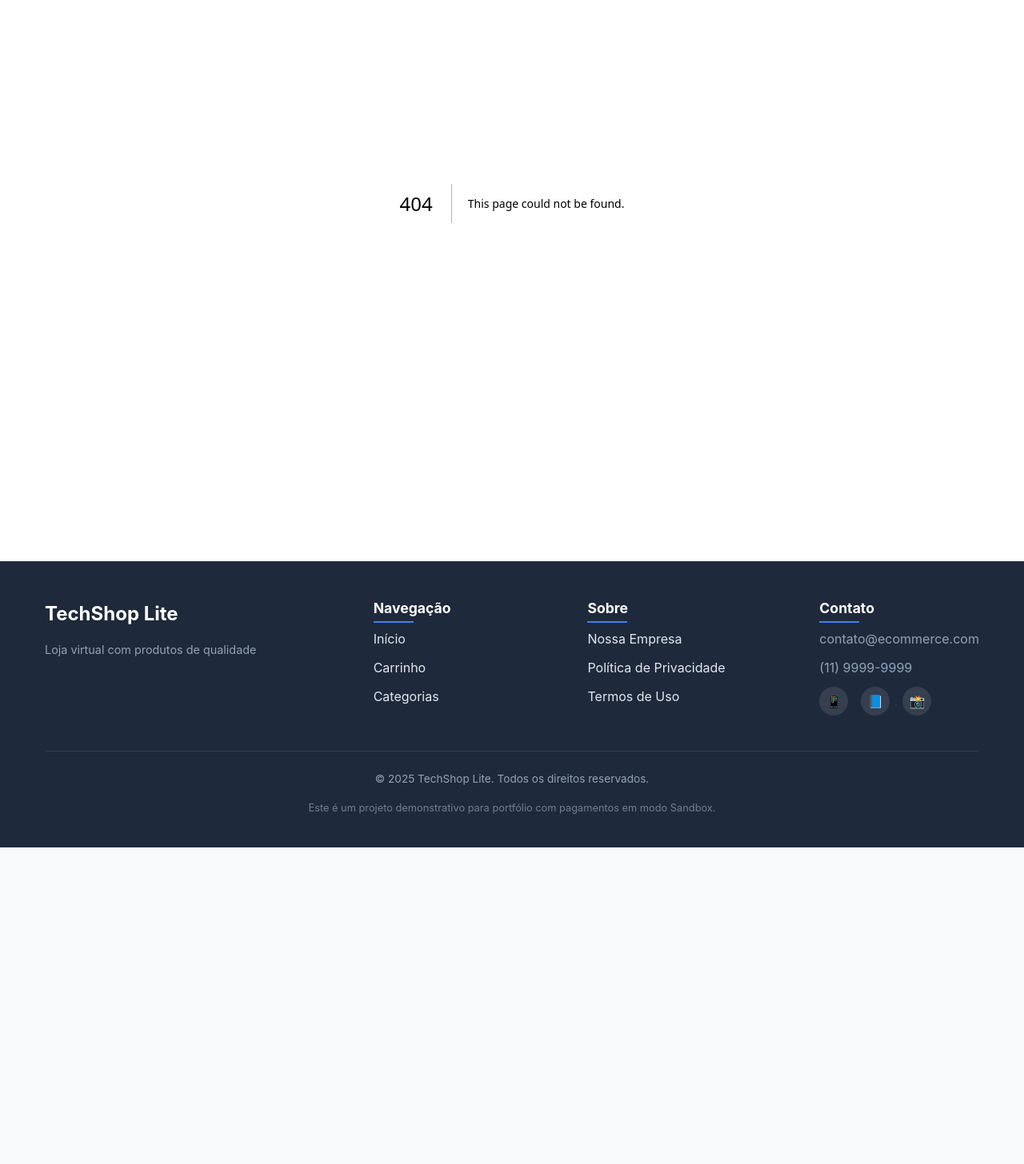
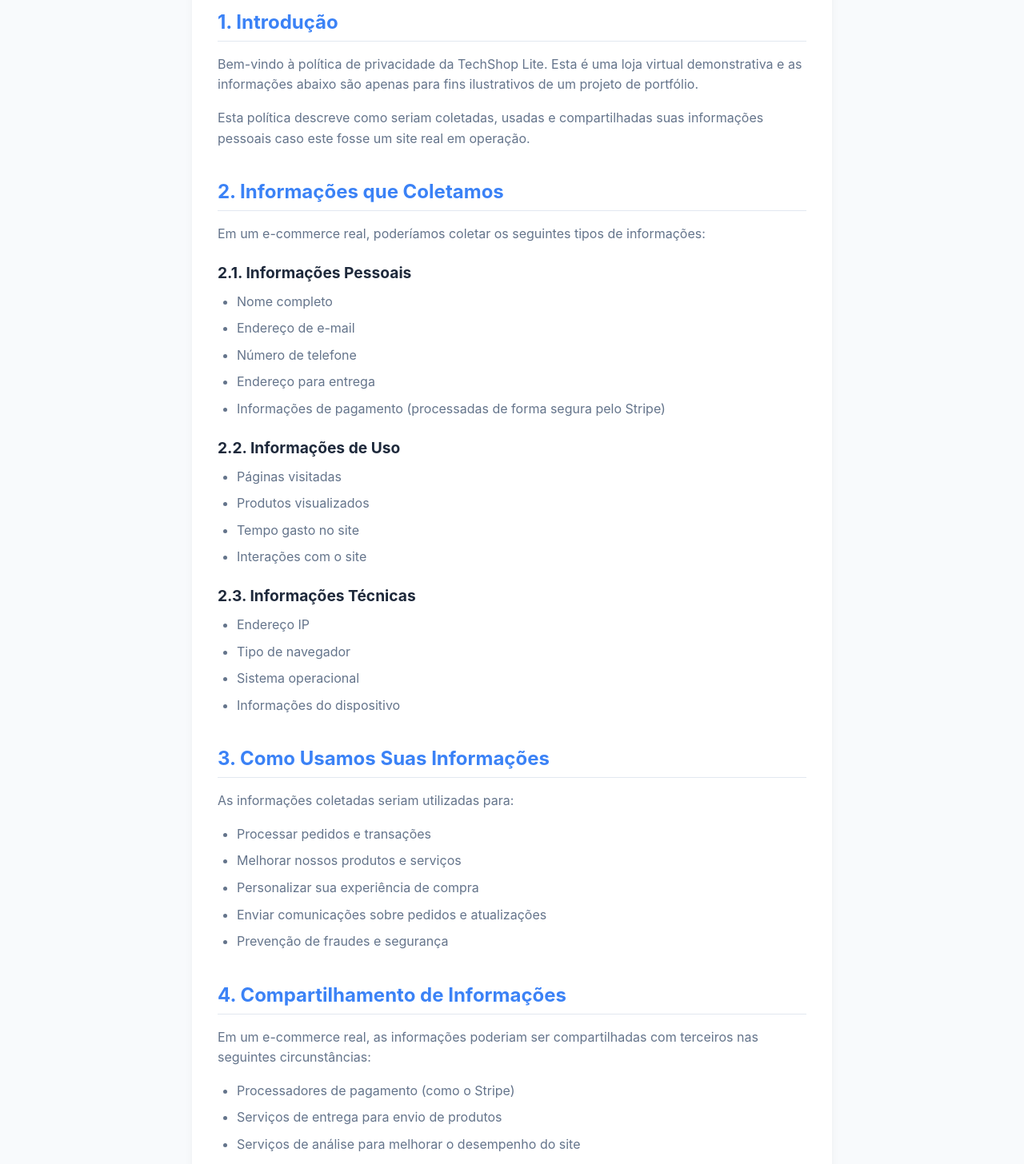
Before and after one commit to evertonethan/techshop-lite, a Next.js app in the folder frontend/: page /politica-de-privacidade in a window 1280 px wide. Before the commit this address had no page. Shown: the part 220-1676 px from the top of the page at 80% size. Before the commit the page ends 1280 px from the top, so only its background shows below. Built offline with nearby package versions, Linux system fonts and the light colour scheme.

Commit message:
src/pages/politica-de-privacidade.js criado

```diff
--- /dev/null
+++ b/frontend/src/pages/politica-de-privacidade.js
@@ -0,0 +1,224 @@
+import Head from 'next/head';
+import { config } from '../utils/config';
+
+export default function PoliticaPrivacidade() {
+    return (
+        <>
+            <Head>
+                <title>Política de Privacidade | {config.appName}</title>
+                <meta name="description" content="Política de privacidade e termos de uso" />
+            </Head>
+
+            <div className="container">
+                <div className="policy-page">
+                    <h1>Política de Privacidade</h1>
+
+                    <div className="policy-content">
+                        <div className="policy-section">
+                            <h2>1. Introdução</h2>
+                            <p>
+                                Bem-vindo à política de privacidade da {config.appName}. Esta é uma loja virtual demonstrativa
+                                e as informações abaixo são apenas para fins ilustrativos de um projeto de portfólio.
+                            </p>
+                            <p>
+                                Esta política descreve como seriam coletadas, usadas e compartilhadas suas informações
+                                pessoais caso este fosse um site real em operação.
+                            </p>
+                        </div>
+
+                        <div className="policy-section">
+                            <h2>2. Informações que Coletamos</h2>
+                            <p>Em um e-commerce real, poderíamos coletar os seguintes tipos de informações:</p>
+
+                            <h3>2.1. Informações Pessoais</h3>
+                            <ul>
+                                <li>Nome completo</li>
+                                <li>Endereço de e-mail</li>
+                                <li>Número de telefone</li>
+                                <li>Endereço para entrega</li>
+                                <li>Informações de pagamento (processadas de forma segura pelo Stripe)</li>
+                            </ul>
+
+                            <h3>2.2. Informações de Uso</h3>
+                            <ul>
+                                <li>Páginas visitadas</li>
+                                <li>Produtos visualizados</li>
+                                <li>Tempo gasto no site</li>
+                                <li>Interações com o site</li>
+                            </ul>
+
+                            <h3>2.3. Informações Técnicas</h3>
+                            <ul>
+                                <li>Endereço IP</li>
+                                <li>Tipo de navegador</li>
+                                <li>Sistema operacional</li>
+                                <li>Informações do dispositivo</li>
+                            </ul>
+                        </div>
+
+                        <div className="policy-section">
+                            <h2>3. Como Usamos Suas Informações</h2>
+                            <p>As informações coletadas seriam utilizadas para:</p>
+                            <ul>
+                                <li>Processar pedidos e transações</li>
+                                <li>Melhorar nossos produtos e serviços</li>
+                                <li>Personalizar sua experiência de compra</li>
+                                <li>Enviar comunicações sobre pedidos e atualizações</li>
+                                <li>Prevenção de fraudes e segurança</li>
+                            </ul>
+                        </div>
+
+                        <div className="policy-section">
+                            <h2>4. Compartilhamento de Informações</h2>
+                            <p>
+                                Em um e-commerce real, as informações poderiam ser compartilhadas com terceiros
+                                nas seguintes circunstâncias:
+                            </p>
+                            <ul>
+                                <li>Processadores de pagamento (como o Stripe)</li>
+                                <li>Serviços de entrega para envio de produtos</li>
+                                <li>Serviços de análise para melhorar o desempenho do site</li>
+                                <li>Quando exigido por lei ou para proteger nossos direitos</li>
+                            </ul>
+                        </div>
+
+                        <div className="policy-section">
+                            <h2>5. Segurança de Dados</h2>
+                            <p>
+                                A segurança das suas informações é importante para nós. Implementaríamos medidas
+                                técnicas e organizacionais adequadas para proteger suas informações pessoais contra
+                                perda, uso indevido ou alteração.
+                            </p>
+                        </div>
+
+                        <div className="policy-section">
+                            <h2>6. Seus Direitos</h2>
+                            <p>Dependendo da sua localização, você poderia ter direitos como:</p>
+                            <ul>
+                                <li>Acesso às suas informações pessoais</li>
+                                <li>Correção de informações imprecisas</li>
+                                <li>Exclusão de suas informações</li>
+                                <li>Objeção ao processamento de suas informações</li>
+                                <li>Portabilidade de dados</li>
+                            </ul>
+                        </div>
+
+                        <div className="policy-section">
+                            <h2>7. Cookies e Tecnologias Semelhantes</h2>
+                            <p>
+                                Utilizaríamos cookies e tecnologias semelhantes para melhorar sua experiência,
+                                lembrar suas preferências e entender como os visitantes usam nosso site.
+                            </p>
+                        </div>
+
+                        <div className="policy-section">
+                            <h2>8. Alterações a Esta Política</h2>
+                            <p>
+                                Poderíamos atualizar esta política periodicamente para refletir mudanças em nossas
+                                práticas ou por outros motivos operacionais, legais ou regulatórios.
+                            </p>
+                        </div>
+
+                        <div className="policy-section">
+                            <h2>9. Contato</h2>
+                            <p>
+                                Para quaisquer dúvidas ou preocupações sobre esta política de privacidade,
+                                entre em contato conosco em: <a href="mailto:contato@ecommerce.com">contato@ecommerce.com</a>
+                            </p>
+                        </div>
+
+                        <div className="policy-footer">
+                            <p>Última atualização: 01 de Março de 2025</p>
+                            <p>
+                                <strong>Lembrete:</strong> Este é um site de demonstração criado para fins de portfólio.
+                                Nenhuma informação pessoal real é coletada ou processada.
+                            </p>
+                        </div>
+                    </div>
+                </div>
+            </div>
+
+            <style jsx>{`
+        .policy-page {
+          padding: 3rem 0;
+          max-width: 800px;
+          margin: 0 auto;
+        }
+
+        h1 {
+          text-align: center;
+          margin-bottom: 2rem;
+        }
+
+        .policy-content {
+          background-color: white;
+          border-radius: 0.5rem;
+          padding: 2rem;
+          box-shadow: 0 2px 10px rgba(0, 0, 0, 0.05);
+        }
+
+        .policy-section {
+          margin-bottom: 2.5rem;
+        }
+
+        h2 {
+          font-size: 1.5rem;
+          margin-bottom: 1rem;
+          color: var(--primary-color);
+          padding-bottom: 0.5rem;
+          border-bottom: 1px solid #e2e8f0;
+        }
+
+        h3 {
+          font-size: 1.2rem;
+          margin: 1.5rem 0 0.75rem;
+        }
+
+        p, ul {
+          margin-bottom: 1rem;
+          line-height: 1.6;
+          color: var(--text-light);
+        }
+
+        ul {
+          padding-left: 1.5rem;
+        }
+
+        li {
+          margin-bottom: 0.5rem;
+        }
+
+        a {
+          color: var(--primary-color);
+          text-decoration: none;
+        }
+
+        a:hover {
+          text-decoration: underline;
+        }
+
+        .policy-footer {
+          margin-top: 3rem;
+          padding-top: 1.5rem;
+          border-top: 1px solid #e2e8f0;
+          font-size: 0.9rem;
+          color: var(--text-light);
+        }
+
+        @media (max-width: 768px) {
+          .policy-content {
+            padding: 1.5rem;
+          }
+
+          h2 {
+            font-size: 1.3rem;
+          }
+
+          h3 {
+            font-size: 1.1rem;
+          }
+        }
+      `}</style>
+        </>
+    );
+}
```
